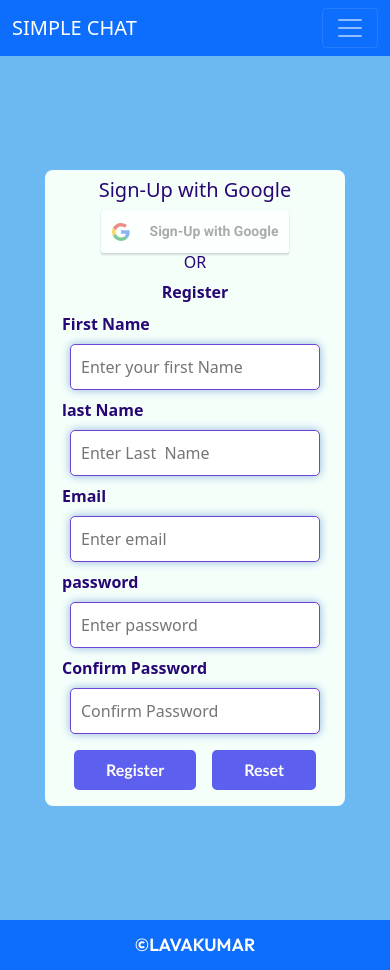
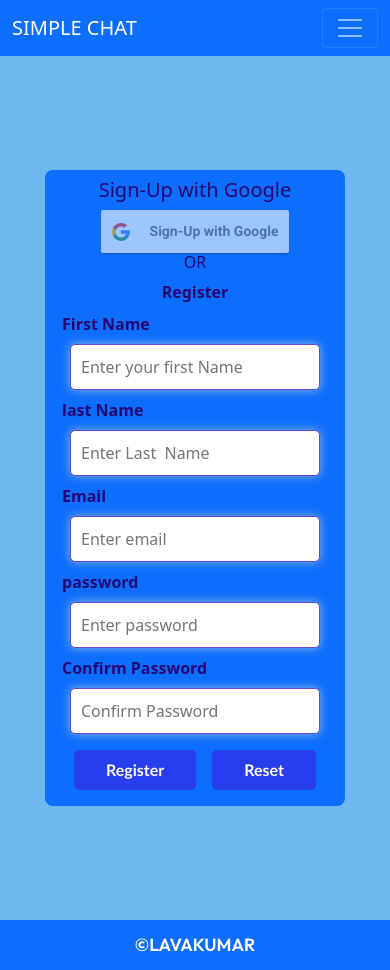
Before and after one commit to LAVAKUMAR-P/simplechat, a React (Create React App) app: page /register in a window 390 px wide. Built offline with nearby package versions, Linux system fonts and the light colour scheme; no server answers.

Commit message:
css updated

```diff
--- a/src/components/Register.css
+++ b/src/components/Register.css
@@ -86,7 +86,7 @@
         display: grid;
         place-items: center;
         min-width: 300px;
-        background-color: #F5FFFA;
+        background-color: #0D6EFD;
         padding: 0.5em;
         border-radius: 0.5em;
         font-weight: 600;
```
